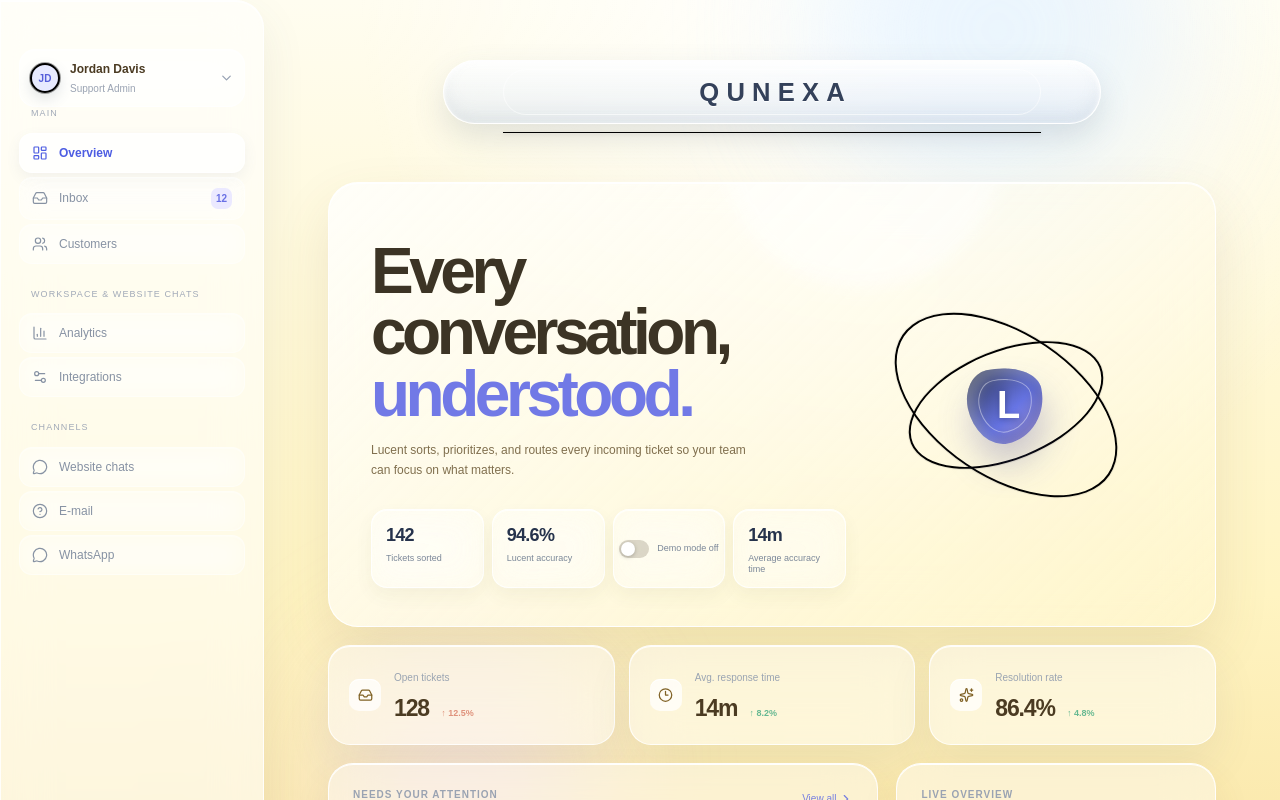
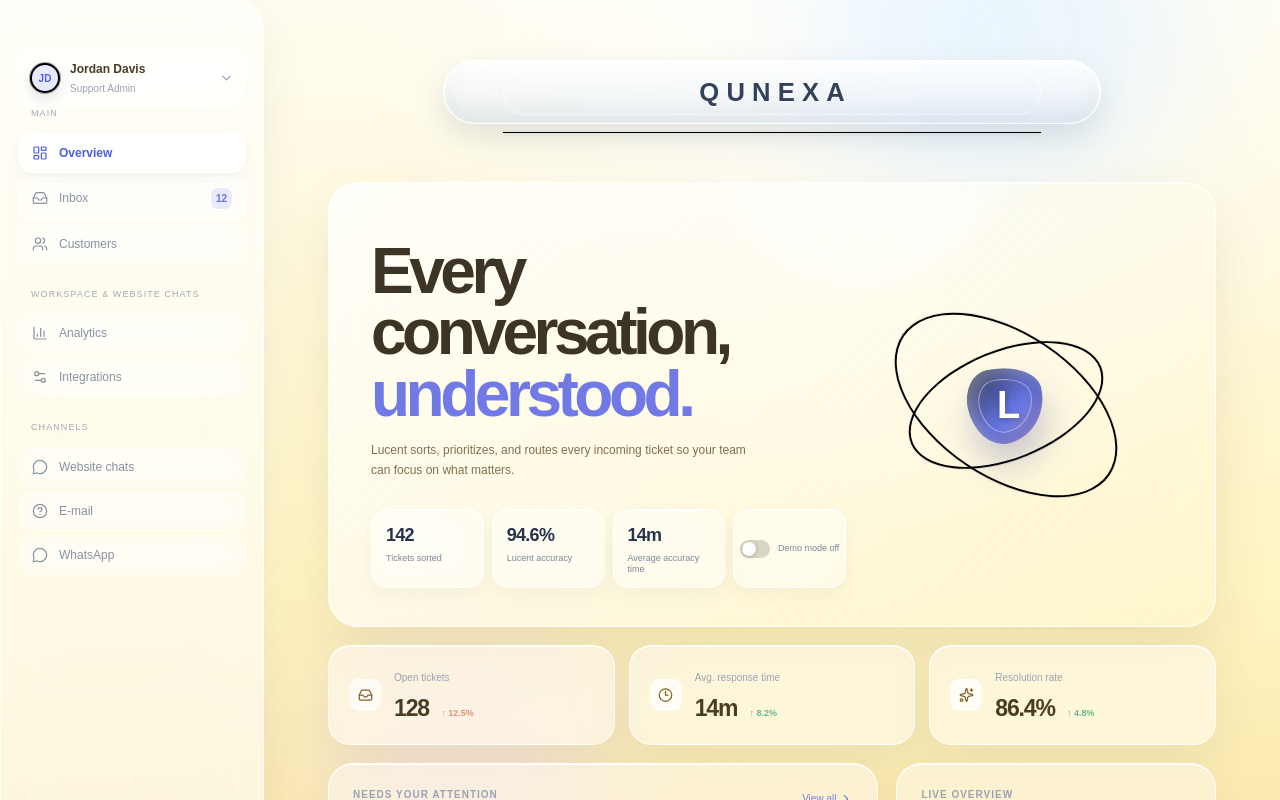
Before and after one commit to G-Deepesh/support-ticket-classifier-design, a Next.js app: page / in a window 1280 px wide. Shown: the top 800 px of the page. Built offline with nearby package versions, Linux system fonts and the light colour scheme.

Commit message:
chore: revert unchanged button in page.tsx
Reverted button component to original state in page.tsx.

V0-Chat-Id: vdQpqlTGUPk

```diff
--- a/app/page.tsx
+++ b/app/page.tsx
@@ -129,8 +129,8 @@ export default function Page() {
               <div className="hero-metrics" aria-label="Overview metrics">
                 <div><strong>142</strong><span>Tickets sorted</span></div>
                 <div><strong>94.6%</strong><span>Lucent accuracy</span></div>
+                <div><strong>14m</strong><span>Average accuracy time</span></div>
                 <button className={`demo-ticket-button hero-demo-button demo-toggle ${demoMode ? 'is-on' : ''}`} type="button" role="switch" aria-checked={demoMode} onClick={toggleDemoMode}><span className="demo-toggle-track" aria-hidden="true"><span /></span><span>{demoMode ? 'Demo mode on' : 'Demo mode off'}</span></button>
-                <div><strong>14m</strong><span>Average accuracy time</span></div>
               </div>
             </div>
             <div className="hero-visual" aria-hidden="true"><div className="orbit orbit-a" /><div className="orbit orbit-b" /><div className="lucent-logo"><span>L</span></div></div>
```
